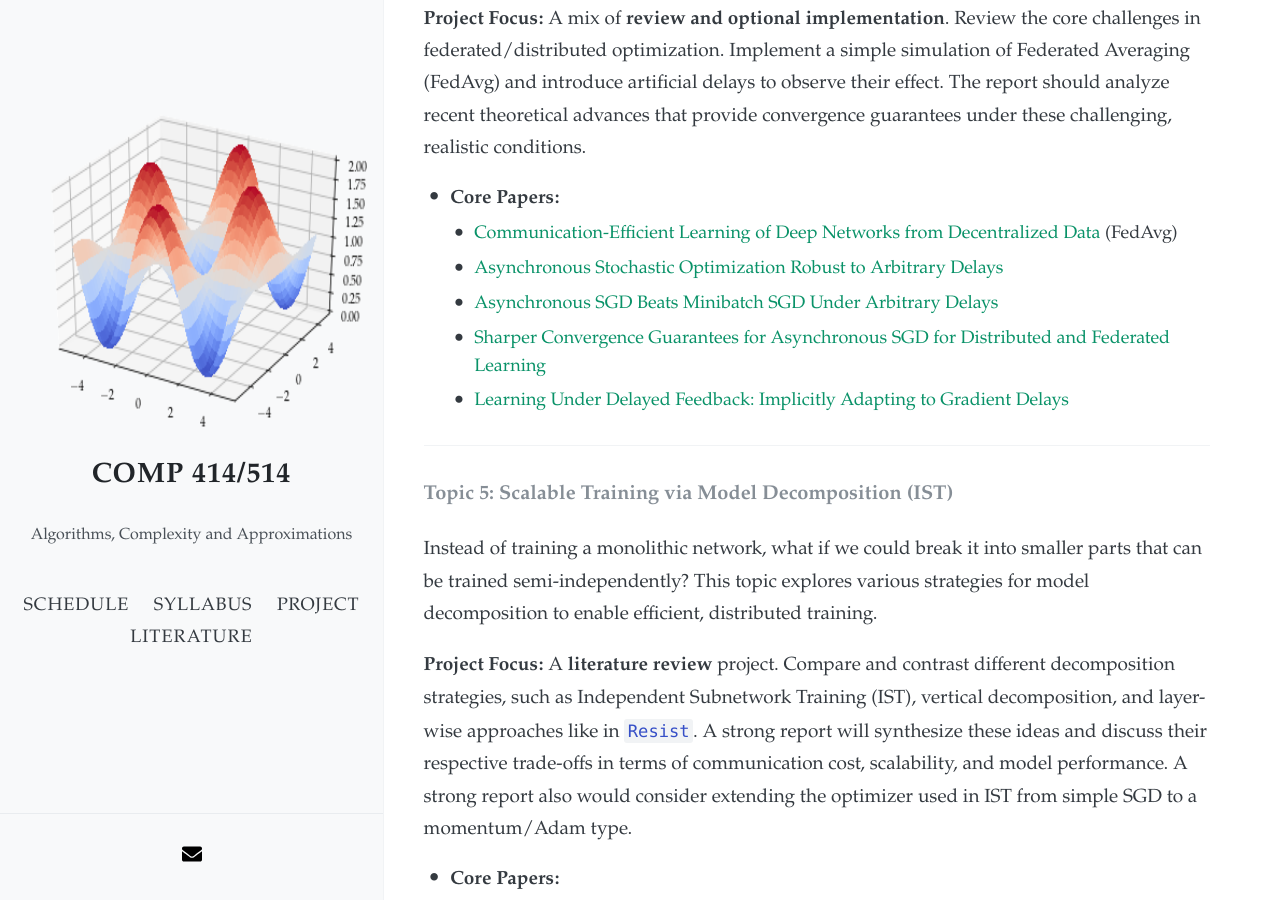
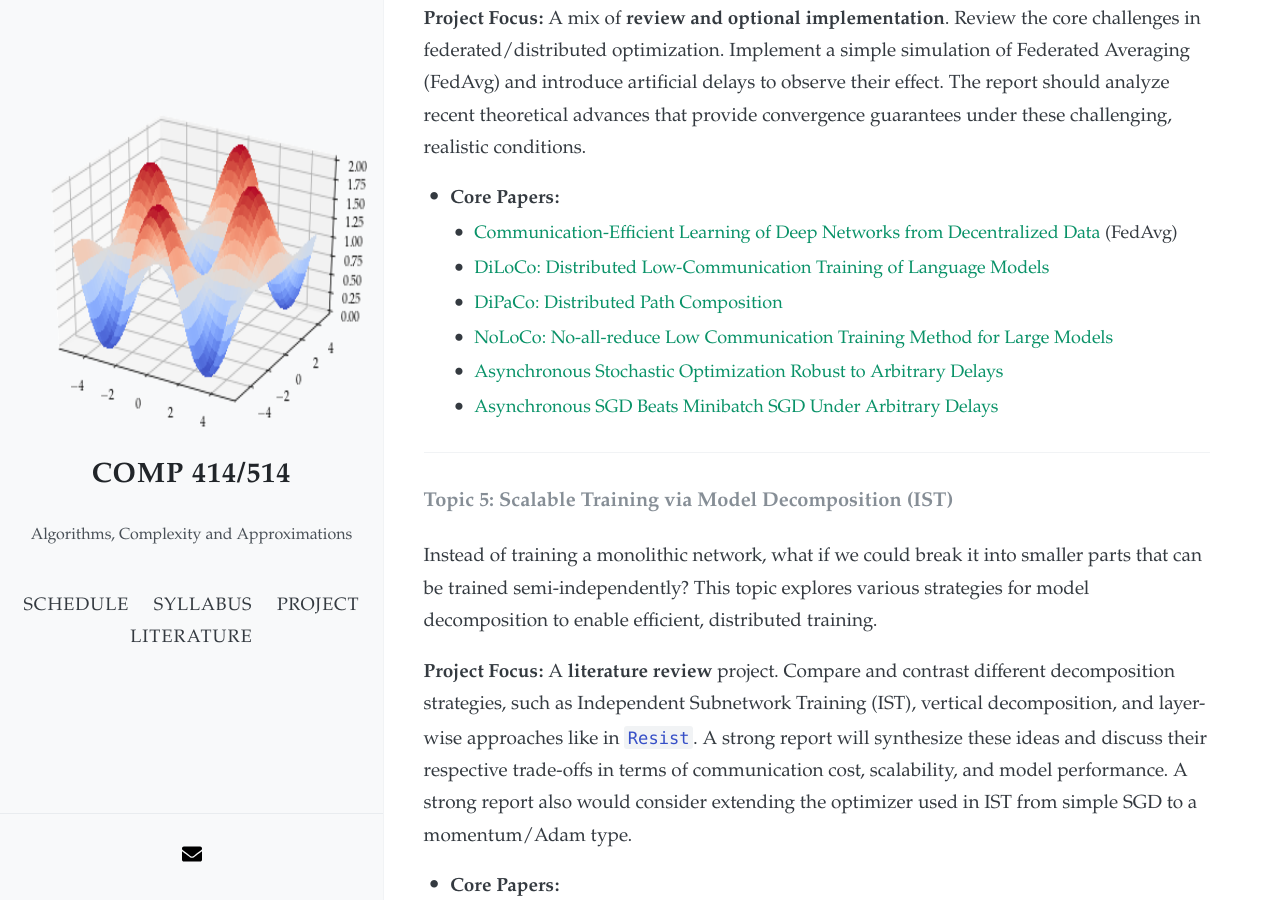
Before and after one commit to akyrillidis/comp414-514, a Jekyll site: the page built from project.md, in a window 1280 px wide and 900 px high, scrolled down 3496 px. Built offline with Jekyll 4.4.1, drawn with Linux system fonts in a browser that asks for light colours; nearby versions of some CDN libraries.

Commit message:
Update project.md

```diff
--- a/project.md
+++ b/project.md
@@ -87,10 +87,11 @@ How do you train a model when data is decentralized and workers are unreliable?
 
 - **Core Papers:**
   - [Communication-Efficient Learning of Deep Networks from Decentralized Data](https://arxiv.org/abs/1602.05629) (FedAvg)
+  - [DiLoCo: Distributed Low-Communication Training of Language Models](https://arxiv.org/abs/2311.08105)
+  - [DiPaCo: Distributed Path Composition](https://arxiv.org/abs/2403.10616)
+  - [NoLoCo: No-all-reduce Low Communication Training Method for Large Models](https://arxiv.org/abs/2506.10911)
   - [Asynchronous Stochastic Optimization Robust to Arbitrary Delays](https://proceedings.neurips.cc/paper/2021/file/4b85256c4881edb6c0776df5d81f6236-Paper.pdf)
   - [Asynchronous SGD Beats Minibatch SGD Under Arbitrary Delays](https://arxiv.org/pdf/2206.07638.pdf)
-  - [Sharper Convergence Guarantees for Asynchronous SGD for Distributed and Federated Learning](https://arxiv.org/pdf/2206.08307.pdf)
-  - [Learning Under Delayed Feedback: Implicitly Adapting to Gradient Delays](https://arxiv.org/pdf/2106.12261.pdf)
 
 ---
 
```
